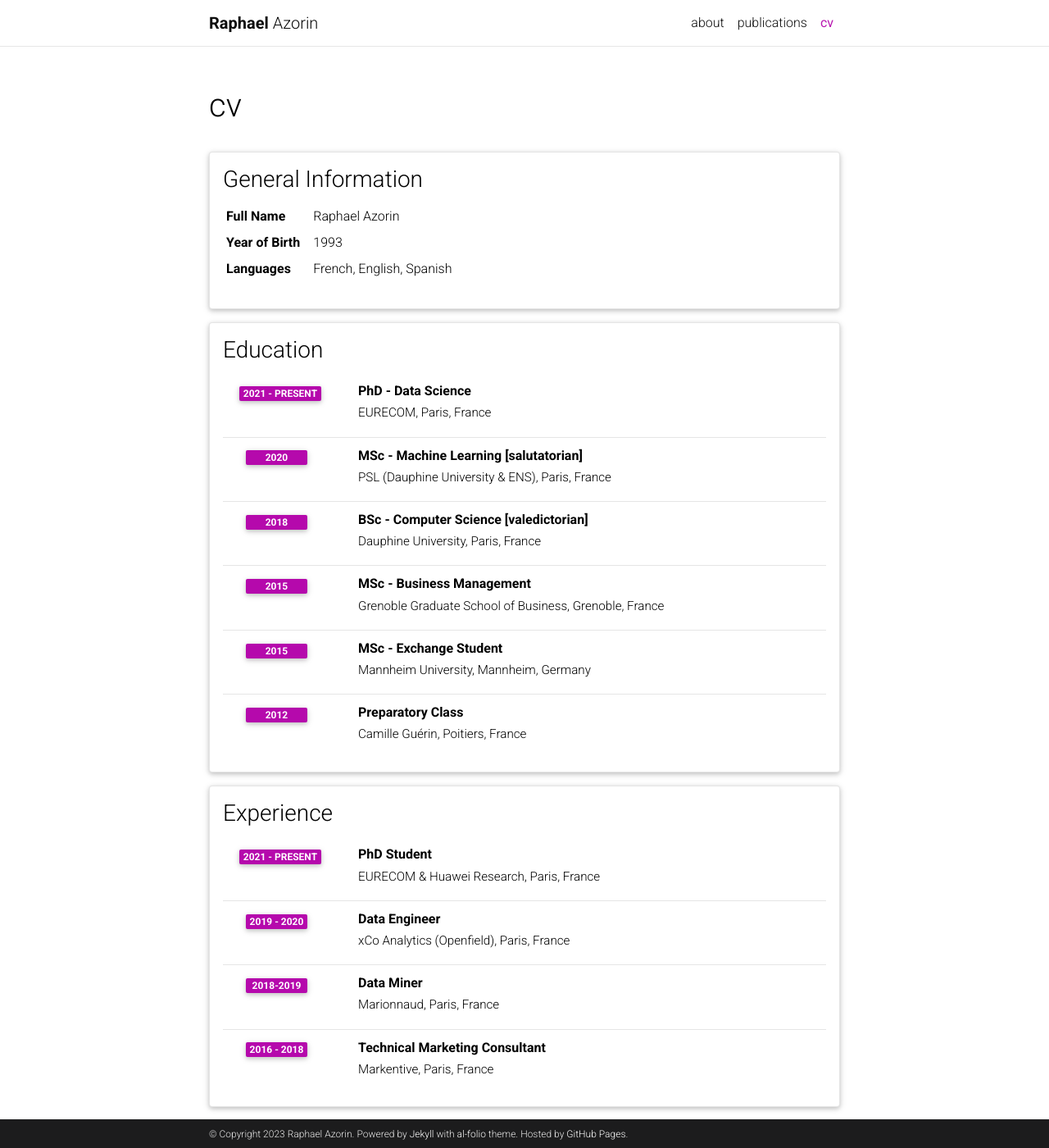
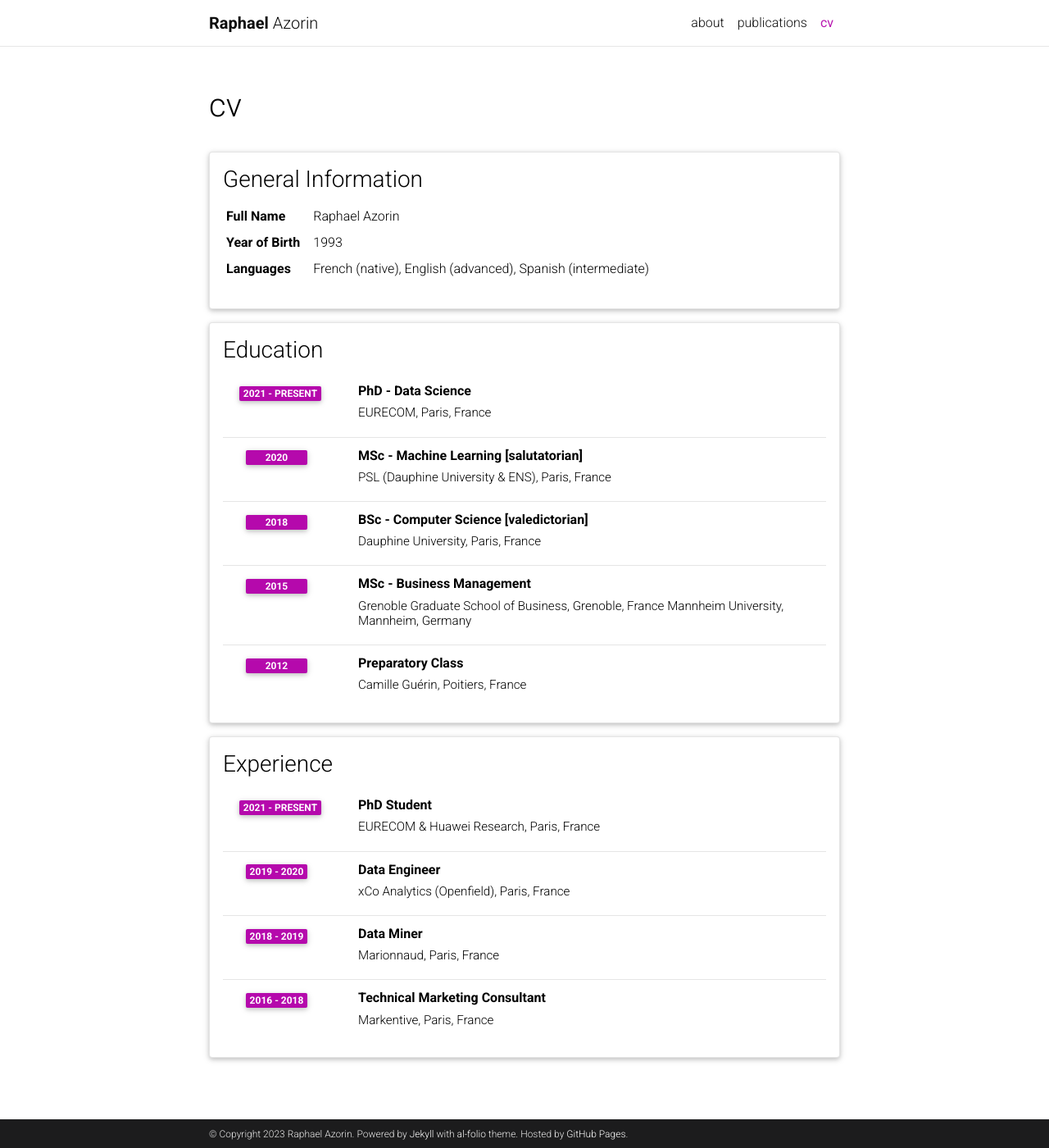
Before and after one commit to Raphaaal/raphaaal.github.io, a Jekyll site: the page built from _pages/cv.md, in a window 1280 px wide and 1400 px high. Shown: the whole window at 82% size. Built offline with Jekyll 4.4.1, drawn with Linux system fonts in a browser that asks for light colours; comment, search, counter and statistics services are not loaded; a style sheet for code colours, icons or effects is not loaded; some of the changed lines change nothing that is shown.

Commit message:
Typo in CV

```diff
--- a/_data/cv.yml
+++ b/_data/cv.yml
@@ -6,7 +6,7 @@
     - name: Year of Birth
       value: 1993
     - name: Languages
-      value: French, English, Spanish
+      value: French (native), English (advanced), Spanish (intermediate)
 
 - title: Education
   type: time_table
@@ -37,12 +37,12 @@
       #  - Description 2.
 
     - title: MSc - Business Management
-      institution: Grenoble Graduate School of Business, Grenoble, France
+      institution: "Grenoble Graduate School of Business, Grenoble, France \nMannheim University, Mannheim, Germany"
       year: 2015
 
-    - title: MSc - Exchange Student
-      institution: Mannheim University, Mannheim, Germany
-      year: 2015
+    #- title: MSc - Exchange Student
+    #  institution: Mannheim University, Mannheim, Germany
+    #  year: 2015
 
     - title: Preparatory Class
       institution: Camille Guérin, Poitiers, France
@@ -61,7 +61,7 @@
 
     - title: Data Miner
       institution: Marionnaud, Paris, France
-      year: 2018-2019
+      year: 2018 - 2019
 
     - title: Technical Marketing Consultant
       institution: Markentive, Paris, France
```
